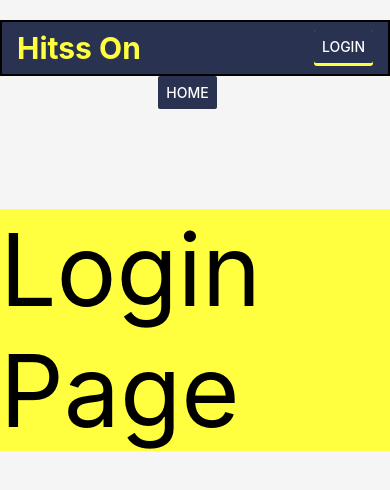
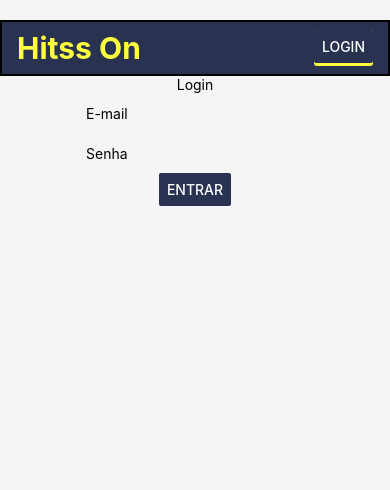
Before and after one commit to gussfer/hitss-on-mobile, a React Native app: screen /Login in a window 390 px wide. Shown: the top 490 px of the page. Built offline with nearby package versions, Linux system fonts and the light colour scheme; no server answers.

Commit message:
add-login-page

```diff
--- a/App.js
+++ b/App.js
@@ -3,11 +3,12 @@ import { NavigationContainer } from "@react-navigation/native"
 import { createNativeStackNavigator } from "@react-navigation/native-stack"
 import TestScreen from "./screens/TestScreen"
 import Login from "./screens/Login"
-
+import {MainContextProvider} from "./contexts/MainContext"
 const Stack = createNativeStackNavigator();
 
 const App = () => {
   return (
+    <MainContextProvider>
       <NavigationContainer>
         <Stack.Navigator screenOptions={{headerShown: false}}>
           <Stack.Screen
@@ -20,6 +21,7 @@ const App = () => {
           />
         </Stack.Navigator>
       </NavigationContainer>
+    </MainContextProvider>
 
   );
 
--- /dev/null
+++ b/contexts/MainContext.js
@@ -0,0 +1,29 @@
+import React from 'react';
+
+const userInfoReducer = (prev, newValue) => {
+    if (!newValue) {
+        return null
+    }
+    return newValue;
+}
+
+const MainContext = React.createContext({});
+const MainContextProvider = ({children}) => {
+    const [userInfo, setUserInfo] = React.useReducer(userInfoReducer, {});// .parse = transforma userInfo em objeto novamente
+    const [isAdmin, setAdmin] = React.useState(false)
+
+    React.useEffect(() => {
+        if (userInfo && userInfo.token) {
+            setAdmin(true)
+        } else {
+            setAdmin(false)
+        }
+    }, [userInfo])
+
+    return (
+        <MainContext.Provider value={{userInfo, isAdmin, setUserInfo}}>
+        {children}
+        </MainContext.Provider>
+        )
+}
+export {MainContext, MainContextProvider}
--- a/screens/Login.js
+++ b/screens/Login.js
@@ -1,19 +1,56 @@
-import { StyleSheet, View, Button, Text } from 'react-native';
+import { StyleSheet, View, Button, TextInput, Text, Alert } from 'react-native';
 import NavBar from './../components/NavBar';
 import React from 'react';
+import api from './../services/api';
+import { MainContext } from '../contexts/MainContext';
 
 export default function Login({navigation}) {
+  const [form, setForm] = React.useState({
+    email: '',
+    password: '',
+  })
+  const {userInfo, setUserInfo} = React.useContext(MainContext)
+  const handleSubmit = () => {
+    if (form.email == "" || form.password == "") {
+      return Alert.alert(
+        "Campos obrigatórios",
+        "Preencha os campos corretamente",
+        [
+          { text: "OK", onPress: () => console.log("OK Pressed") }
+        ]
+      );
+    }
+    api.post("/user/login", form).then((response) => {
+      setUserInfo(response.data)
+      navigation.navigate('Home')
+    })
+  }
+  // React.useEffect(() => {
+  //   if (!userInfo || userInfo.token)
+  //     navigation.navigate('Home')
+  // }, [userInfo])
   return (
     <View style={styles.container}>
       <NavBar navigation={navigation}/>
-      <View style={styles.button}>
-        <Button
-            title={"Home"}
-            color={"#293351"}
-            onPress={() => navigation.navigate('Home')}
-            />
-      </View>
-      <Text style={styles.text}>Login Page</Text>
+      <Text>Login</Text>
+      <TextInput
+        style={{height: 40}}
+        placeholder="E-mail"
+        onChangeText={newText => setForm({... form, email: newText})}
+        defaultValue={form.email}
+      />
+      <TextInput
+        style={{height: 40}}
+        placeholder="Senha"
+        onChangeText={newText => setForm({... form, password: newText})}
+        defaultValue={form.password}
+        secureTextEntry={true}
+      />
+      <Button
+        title={"Entrar"}
+        color={"#293351"}
+        onPress={handleSubmit}
+        />
     </View>
   );
 }
@@ -31,9 +68,4 @@ const styles = StyleSheet.create({
       borderRadius: 3,
       marginRight: 15,
     },
-    text: {
-      backgroundColor: "#ffff3f",
-      top: 100,
-      fontSize: 100,
-    }
   });
```
Lines whose indentation alone changed are shown as unchanged.
